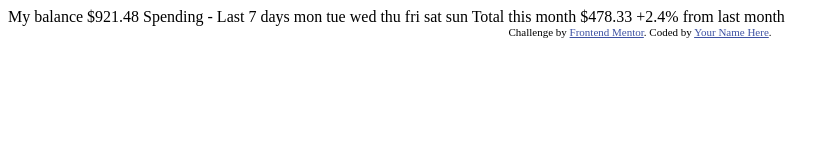
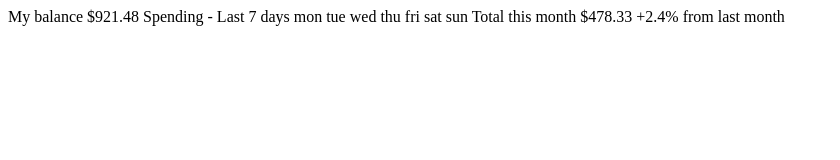
Before and after one commit to Annieleoliveiraa/chart-component, a plain HTML site: page index.html in a window 1280 px wide. Shown: the whole page, without its empty margins (0-840 px from the left). Drawn offline with Linux system fonts and the light colour scheme.

Commit message:
Adicionando novas alteracoes na home do projeto

```diff
--- a/index.html
+++ b/index.html
@@ -1,18 +1,10 @@
 <!DOCTYPE html>
-<html lang="en">
+<html lang="pt-br">
 <head>
   <meta charset="UTF-8">
-  <meta name="viewport" content="width=device-width, initial-scale=1.0"> <!-- displays site properly based on user's device -->
-
+  <meta name="viewport" content="width=device-width, initial-scale=1.0">
   <link rel="icon" type="image/png" sizes="32x32" href="./images/favicon-32x32.png">
-
   <title>Frontend Mentor | Expenses chart component</title>
-
-  <!-- Feel free to remove these styles or customise in your own stylesheet 👍 -->
-  <style>
-    .attribution { font-size: 11px; text-align: center; }
-    .attribution a { color: hsl(228, 45%, 44%); }
-  </style>
 </head>
 <body>
 
@@ -35,9 +27,5 @@
   +2.4%
   from last month
 
-  <div class="attribution">
-    Challenge by <a href="https://www.frontendmentor.io?ref=challenge" target="_blank">Frontend Mentor</a>.
-    Coded by <a href="#">Your Name Here</a>.
-  </div>
 </body>
 </html>
```
